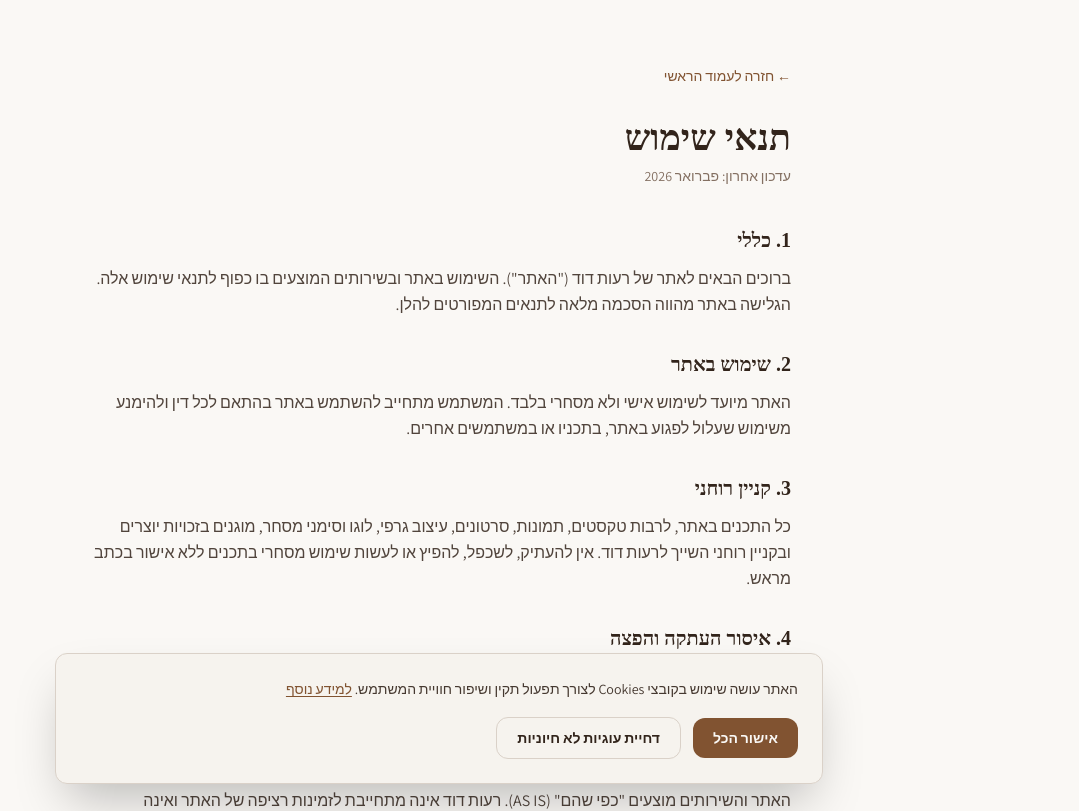
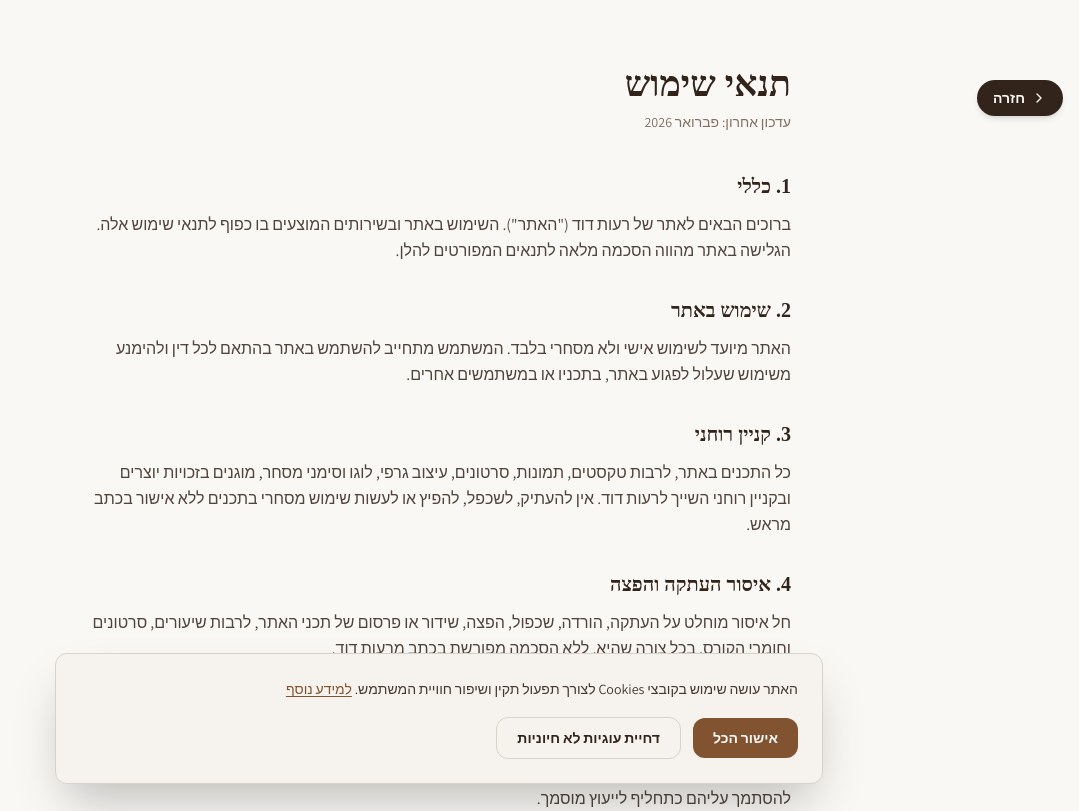
Before and after one commit to davidavid972/reutdavid, a React (Vite) app: page /terms in a window 1280 px wide. Shown: the top 811 px of the page, without its empty margins (201-1280 px from the left). Built offline with nearby package versions, Linux system fonts and the light colour scheme; a web font is replaced by a local one.

Commit message:
Floating back button for legal pages with RTL/LTR support
Co-authored-by: Cursor <cursoragent@cursor.com>

```diff
--- /dev/null
+++ b/src/components/legal/FloatingBackButton.tsx
@@ -0,0 +1,24 @@
+import { useNavigate } from "react-router-dom";
+import { useTranslation } from "react-i18next";
+import { ChevronRight, ChevronLeft } from "lucide-react";
+import i18n from "@/lib/i18n";
+
+const FloatingBackButton = () => {
+  const navigate = useNavigate();
+  const { t } = useTranslation();
+  const isRTL = i18n.dir() === "rtl";
+  const Icon = isRTL ? ChevronRight : ChevronLeft;
+
+  return (
+    <button
+      onClick={() => navigate(-1)}
+      className="fixed top-20 z-40 start-4 flex items-center gap-1.5 bg-foreground text-background rounded-full px-4 py-2 text-sm font-semibold shadow-md hover:opacity-80 transition-opacity"
+      aria-label={t("legal.back")}
+    >
+      <Icon className="w-4 h-4" />
+      <span>{t("legal.back")}</span>
+    </button>
+  );
+};
+
+export default FloatingBackButton;
--- a/src/locales/en.json
+++ b/src/locales/en.json
@@ -162,7 +162,8 @@
     "learnMore": "Learn More"
   },
   "legal": {
-    "backHome": "Back to Home"
+    "backHome": "Back to Home",
+    "back": "Back"
   },
   "leadConsent": {
     "label": "I agree to the Privacy Policy and Terms of Use",
--- a/src/locales/he.json
+++ b/src/locales/he.json
@@ -162,7 +162,8 @@
     "learnMore": "למידע נוסף"
   },
   "legal": {
-    "backHome": "חזרה לעמוד הראשי"
+    "backHome": "חזרה לעמוד הראשי",
+    "back": "חזרה"
   },
   "leadConsent": {
     "label": "אני מאשר/ת את מדיניות הפרטיות ומסכים/ה לתנאי השימוש",
--- a/src/pages/AccessibilityPage.tsx
+++ b/src/pages/AccessibilityPage.tsx
@@ -1,5 +1,5 @@
 import { useTranslation } from "react-i18next";
-import { Link } from "react-router-dom";
+import FloatingBackButton from "@/components/legal/FloatingBackButton";
 
 const AccessibilityPage = () => {
   const { t } = useTranslation();
@@ -10,13 +10,8 @@ const AccessibilityPage = () => {
 
   return (
     <main className="min-h-screen bg-background py-16 px-4">
+      <FloatingBackButton />
       <div className="container mx-auto max-w-3xl">
-        <Link
-          to="/"
-          className="inline-block mb-8 text-sm text-primary hover:text-primary/80 transition-colors font-medium"
-        >
-          &larr; {t("legal.backHome")}
-        </Link>
 
         <h1 className="font-display text-3xl md:text-4xl font-bold text-foreground mb-2">
           {t("accessibilityStatement.title")}
--- a/src/pages/PrivacyPolicy.tsx
+++ b/src/pages/PrivacyPolicy.tsx
@@ -1,5 +1,5 @@
 import { useTranslation } from "react-i18next";
-import { Link } from "react-router-dom";
+import FloatingBackButton from "@/components/legal/FloatingBackButton";
 
 const PrivacyPolicy = () => {
   const { t } = useTranslation();
@@ -10,13 +10,8 @@ const PrivacyPolicy = () => {
 
   return (
     <main className="min-h-screen bg-background py-16 px-4">
+      <FloatingBackButton />
       <div className="container mx-auto max-w-3xl">
-        <Link
-          to="/"
-          className="inline-block mb-8 text-sm text-primary hover:text-primary/80 transition-colors font-medium"
-        >
-          &larr; {t("legal.backHome")}
-        </Link>
 
         <h1 className="font-display text-3xl md:text-4xl font-bold text-foreground mb-2">
           {t("privacyPolicy.title")}
--- a/src/pages/TermsOfUse.tsx
+++ b/src/pages/TermsOfUse.tsx
@@ -1,5 +1,5 @@
 import { useTranslation } from "react-i18next";
-import { Link } from "react-router-dom";
+import FloatingBackButton from "@/components/legal/FloatingBackButton";
 
 const TermsOfUse = () => {
   const { t } = useTranslation();
@@ -10,13 +10,8 @@ const TermsOfUse = () => {
 
   return (
     <main className="min-h-screen bg-background py-16 px-4">
+      <FloatingBackButton />
       <div className="container mx-auto max-w-3xl">
-        <Link
-          to="/"
-          className="inline-block mb-8 text-sm text-primary hover:text-primary/80 transition-colors font-medium"
-        >
-          &larr; {t("legal.backHome")}
-        </Link>
 
         <h1 className="font-display text-3xl md:text-4xl font-bold text-foreground mb-2">
           {t("termsOfUse.title")}
```
